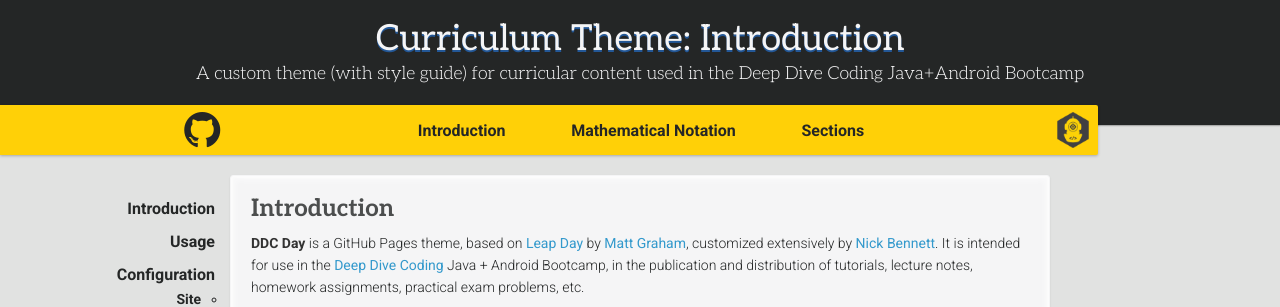
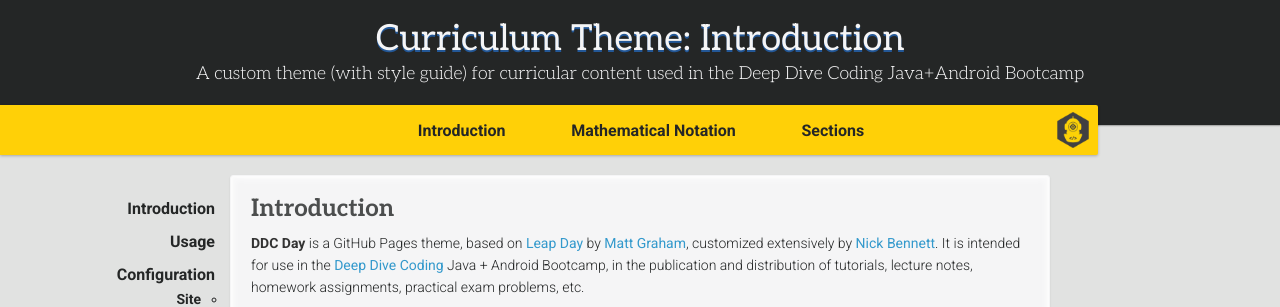
Before and after one commit to ddc-java/ddc-day, a Jekyll site: the page built from index.md, in a window 1280 px wide. Shown: the top 307 px of the page. Built offline with Jekyll 4.4.1, drawn with Linux system fonts in a browser that asks for light colours; nearby versions of some CDN libraries; some web fonts are replaced.

Commit message:
Test repo link logic.

```diff
--- a/_config.yml
+++ b/_config.yml
@@ -1,8 +1,8 @@
 title: Curriculum Theme
 description: Theme for Deep Dive Coding Java + Android Bootcamp curricular content hosted on GitHub Pages.
 
-#repository_link:
-#  enabled: true # Set this to false if repository link is not wanted on a public repository.
+repository_link:
+  enabled: false # Set this to false if repository link is not wanted on a public repository.
 
 heading_navigator:
   enabled: true # Set this to false if intra-page navigator is not wanted.
```
